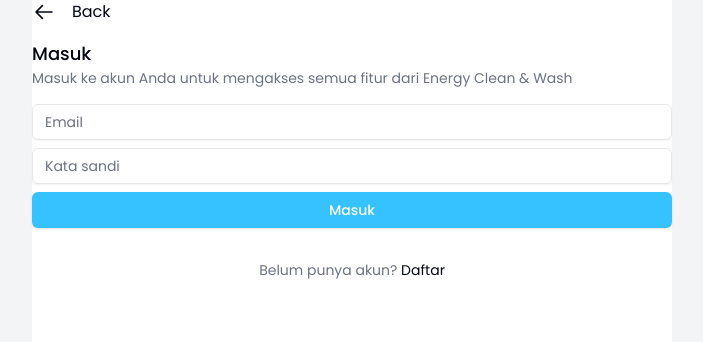
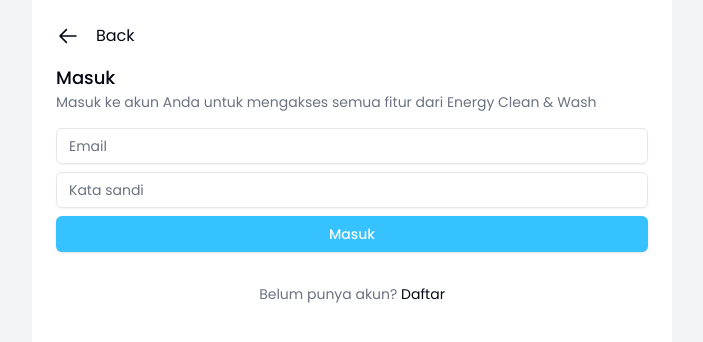
Before and after one commit to kevinjanuary/laundry, a Next.js app: page /masuk in a window 1280 px wide. Shown: the top 342 px of the page, without its empty margins (288-991 px from the left). Built offline with nearby package versions, Linux system fonts and the light colour scheme.

Commit message:
styling, redirect

```diff
--- a/src/app/(auth)/masuk/page.tsx
+++ b/src/app/(auth)/masuk/page.tsx
@@ -4,7 +4,7 @@ import Link from "next/link"
 
 const MasukPage = () => {
   return (
-    <div className="space-y-4">
+    <div className="space-y-4 h-full flex flex-col p-6">
       <Link href="/" className="flex gap-4">
         <ArrowLeftIcon className="w-6 h-6" />
         <span>Back</span>
--- a/src/components/form-masuk.tsx
+++ b/src/components/form-masuk.tsx
@@ -1,12 +1,11 @@
 "use client"
 
 import { Input } from "@/components/ui/input"
-import { Label } from "@/components/ui/label"
+import { signIn } from "next-auth/react"
+import { useRouter } from "next/navigation"
+import { useState } from "react"
 import { FormAlert } from "./form-alert"
 import { FormButton } from "./form-button"
-import { useState } from "react"
-import { signIn } from "next-auth/react"
-import { useRouter } from "next/navigation"
 
 const FormMasuk = () => {
   const [email, setEmail] = useState("")
@@ -24,8 +23,7 @@ const FormMasuk = () => {
     }).then((res) => {
       if (res?.ok) {
         setState({ success: true, message: "Berhasil masuk" })
-
-        router.push("/")
+        router.push("/dashboard")
       } else {
         setState({ success: false, message: res?.error || "Terjadi kesalahan" })
       }
```
